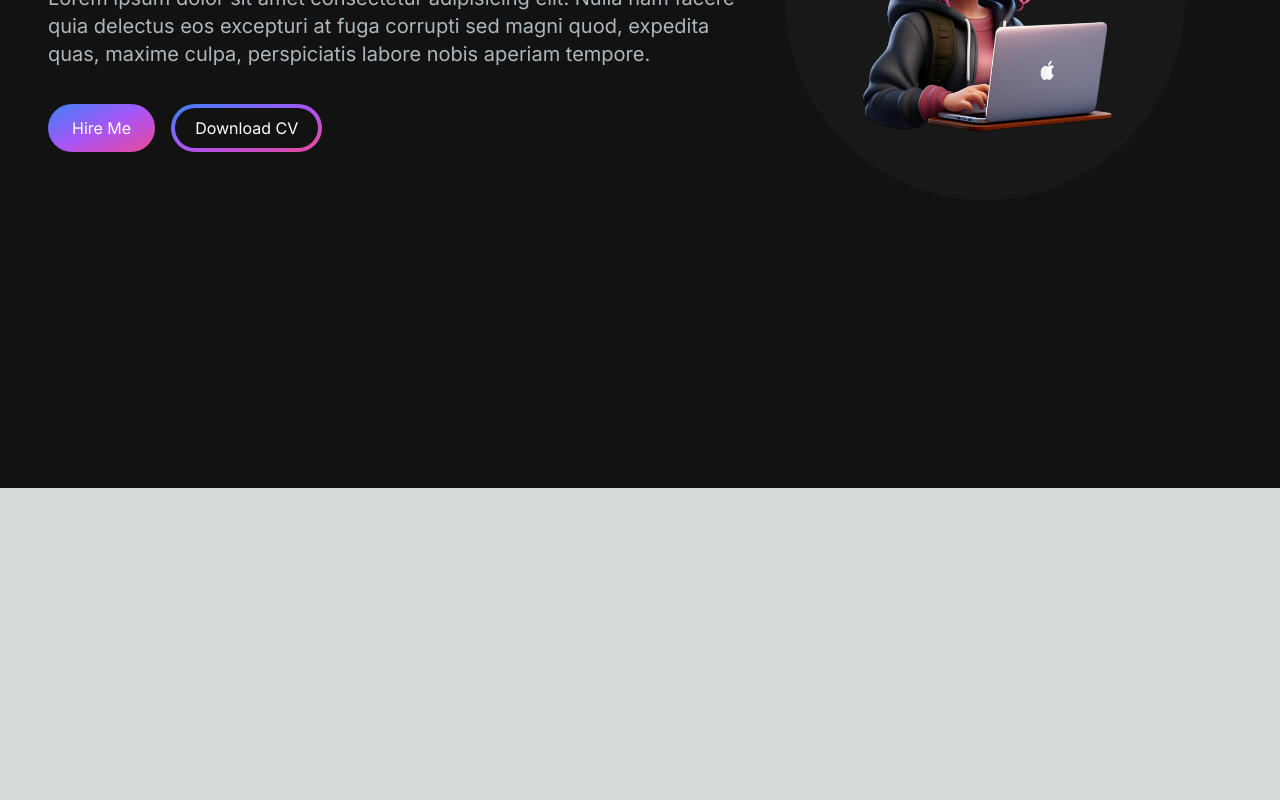
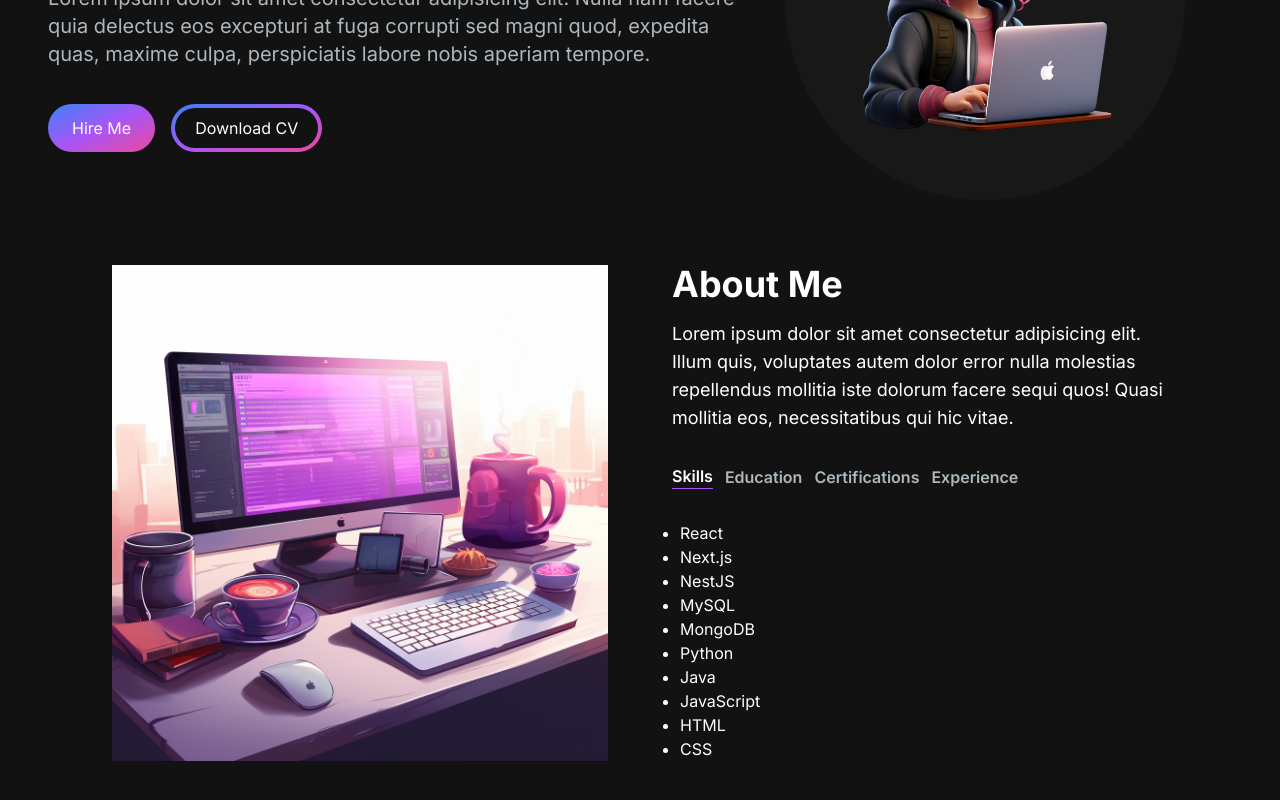
Before and after one commit to SameetKeshav/sameet-website, a Next.js app: page / in a window 1280 px wide. Shown: the part 312-1112 px from the top of the page. Before the commit the page ends 800 px from the top, so only its background shows below. Built offline with nearby package versions, Linux system fonts and the light colour scheme.

Commit message:
Completed The About Me section
Mock description using the Lorem ipsum, will change it later

```diff
--- /dev/null
+++ b/src/app/components/AboutSection.jsx
@@ -0,0 +1,123 @@
+"use client";
+import React, { useTransition, useState } from "react";
+import Image from "next/image";
+import TabButton from "./TabButton";
+
+const TAB_DATA = [
+  {
+    title: "Skills",
+    id: "skills",
+    content: (
+      <ul className="list-disc pl-2">
+        <li>React</li>
+        <li>Next.js</li>
+        <li>NestJS</li>
+        <li>MySQL</li>
+        <li>MongoDB</li>
+        <li>Python</li>
+        <li>Java</li>
+        <li>JavaScript</li>
+        <li>HTML</li>
+        <li>CSS</li>
+      </ul>
+    ),
+  },
+  {
+    title: "Education",
+    id: "education",
+    content: (
+      <ul className="list-disc pl-2">
+        <li>BSc Computer Science</li>
+      </ul>
+    ),
+  },
+  {
+    title: "Certifications",
+    id: "certifications",
+    content: (
+      <ul className="list-disc pl-2">
+        <li>Microsoft Associate Technology Certificate</li>
+      </ul>
+    ),
+  },
+  {
+    title: "Experience",
+    id: "experience",
+    content: (
+      <ul className="list-disc pl-2">
+        <li>Epi-Use Labs</li>
+      </ul>
+    ),
+  },
+];
+
+const AboutSection = () => {
+  const [tab, setTab] = useState("skills");
+  const [isPending, startTransition] = useTransition();
+
+  const handleTabChange = (id) => {
+    startTransition(() => {
+      setTab(id);
+    });
+  };
+
+  return (
+    <section className="text-white">
+      <div className="md:grid md:grid-cols-2 gap-8 items-center py-8 px-4 xl:gap-16 sm:py-16 xl:px-16">
+        <Image
+          src="/images/about-image.png"
+          alt="About Image"
+          width={500}
+          height={500}
+        />
+        <div className="mt-4 md:mt-0 text-left flex flex-col h-full">
+          <h2 className="text-4xl font-bold text-white mb-4">About Me</h2>
+          <p className="text-base md:text-lg">
+            Lorem ipsum dolor sit amet consectetur adipisicing elit. Illum quis,
+            voluptates autem dolor error nulla molestias repellendus mollitia
+            iste dolorum facere sequi quos! Quasi mollitia eos, necessitatibus
+            qui hic vitae.
+          </p>
+          <div className="flex flex-row justify-start mt-8">
+            <TabButton
+              selectTab={() => handleTabChange("skills")}
+              active={tab === "skills"}
+            >
+              {" "}
+              Skills{" "}
+            </TabButton>
+
+            <TabButton
+              selectTab={() => handleTabChange("education")}
+              active={tab === "education"}
+            >
+              {" "}
+              Education{" "}
+            </TabButton>
+
+            <TabButton
+              selectTab={() => handleTabChange("certifications")}
+              active={tab === "certifications"}
+            >
+              {" "}
+              Certifications{" "}
+            </TabButton>
+
+            <TabButton
+              selectTab={() => handleTabChange("experience")}
+              active={tab === "experience"}
+            >
+              {" "}
+              Experience{" "}
+            </TabButton>
+          </div>
+          <div className="mt-8">
+            {TAB_DATA.find((t) => t.id === tab).content}
+          </div>
+        </div>
+      </div>
+    </section>
+  );
+};
+
+export default AboutSection;
--- /dev/null
+++ b/src/app/components/TabButton.jsx
@@ -0,0 +1,15 @@
+import React from "react";
+
+const TabButton = ({ active, selectTab, children }) => {
+  const buttonClasses = active ? 'text-white border-b border-purple-500' : 'text-[#ADB7BE]'
+
+  return (
+    <button onClick={selectTab}>
+      <p className={`mr-3 font-semibold hover:text-white ${buttonClasses}`}>
+        {children}
+      </p>
+    </button>
+  )
+}
+
+export default TabButton
--- a/src/app/page.js
+++ b/src/app/page.js
@@ -1,6 +1,7 @@
 import Image from 'next/image'
 import HeroSection from './components/HeroSection'
 import Navbar from './components/Navbar'
+import AboutSection from './components/AboutSection'
 
 export default function Home() {
   return (
@@ -8,6 +9,7 @@
       <Navbar />
       <div class="container mt-24 mx-auto px-12 py-4">
         <HeroSection />
+        <AboutSection />
       </div>
     </main>
   )
```
Also changed, not shown: public/images/about-image.png (added).
